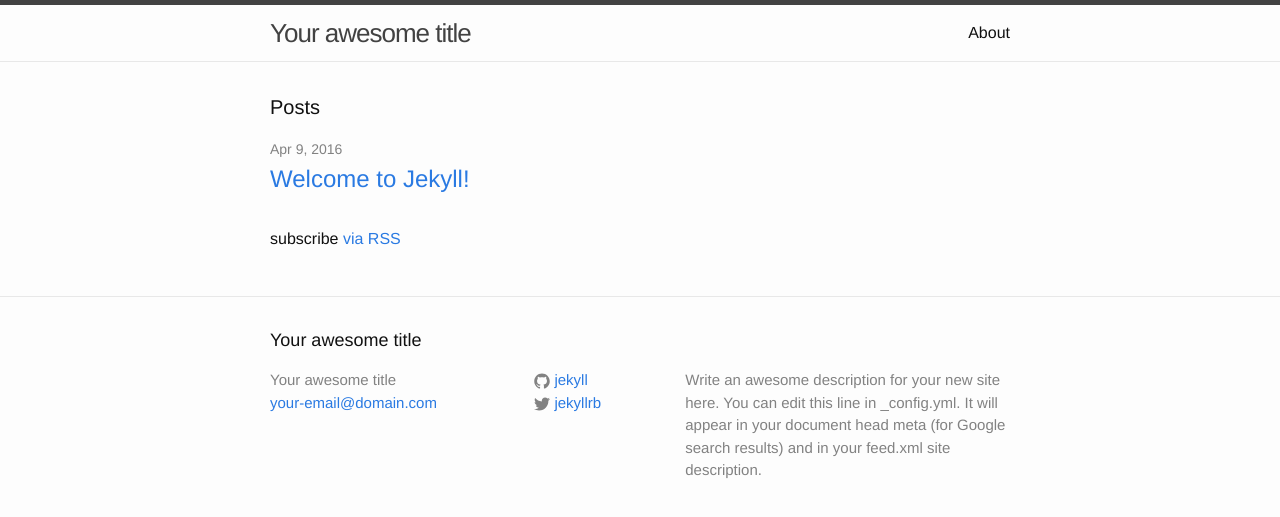
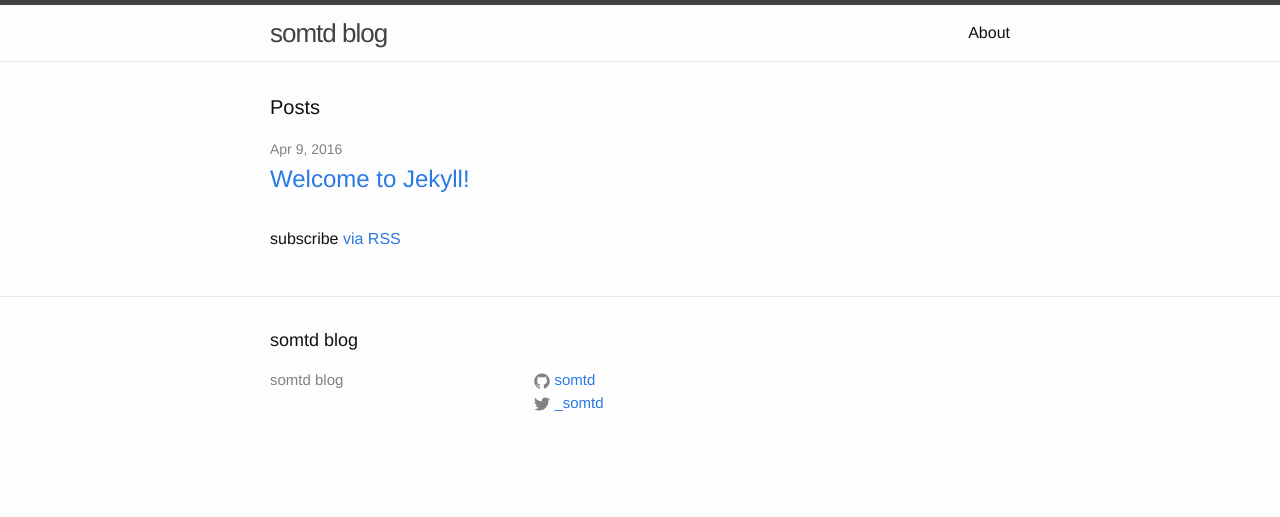
Before and after one commit to somtd/somtd.github.io, a Jekyll site: the page built from index.html, in a window 1280 px wide. Shown: the top 517 px of the page. Built offline with Jekyll 4.4.1, drawn with Linux system fonts in a browser that asks for light colours.

Commit message:
Edit config

```diff
--- a/_config.yml
+++ b/_config.yml
@@ -6,16 +6,14 @@
 # 'jekyll serve'. If you change this file, please restart the server process.
 
 # Site settings
-title: Your awesome title
-email: your-email@domain.com
+title: somtd blog
+email:
 description: > # this means to ignore newlines until "baseurl:"
-  Write an awesome description for your new site here. You can edit this
-  line in _config.yml. It will appear in your document head meta (for
-  Google search results) and in your feed.xml site description.
+
 baseurl: "" # the subpath of your site, e.g. /blog
-url: "http://yourdomain.com" # the base hostname & protocol for your site
-twitter_username: jekyllrb
-github_username:  jekyll
+url: "http://blog.matsuda.so" # the base hostname & protocol for your site
+twitter_username: _somtd
+github_username:  somtd
 
 # Build settings
 markdown: kramdown
```
